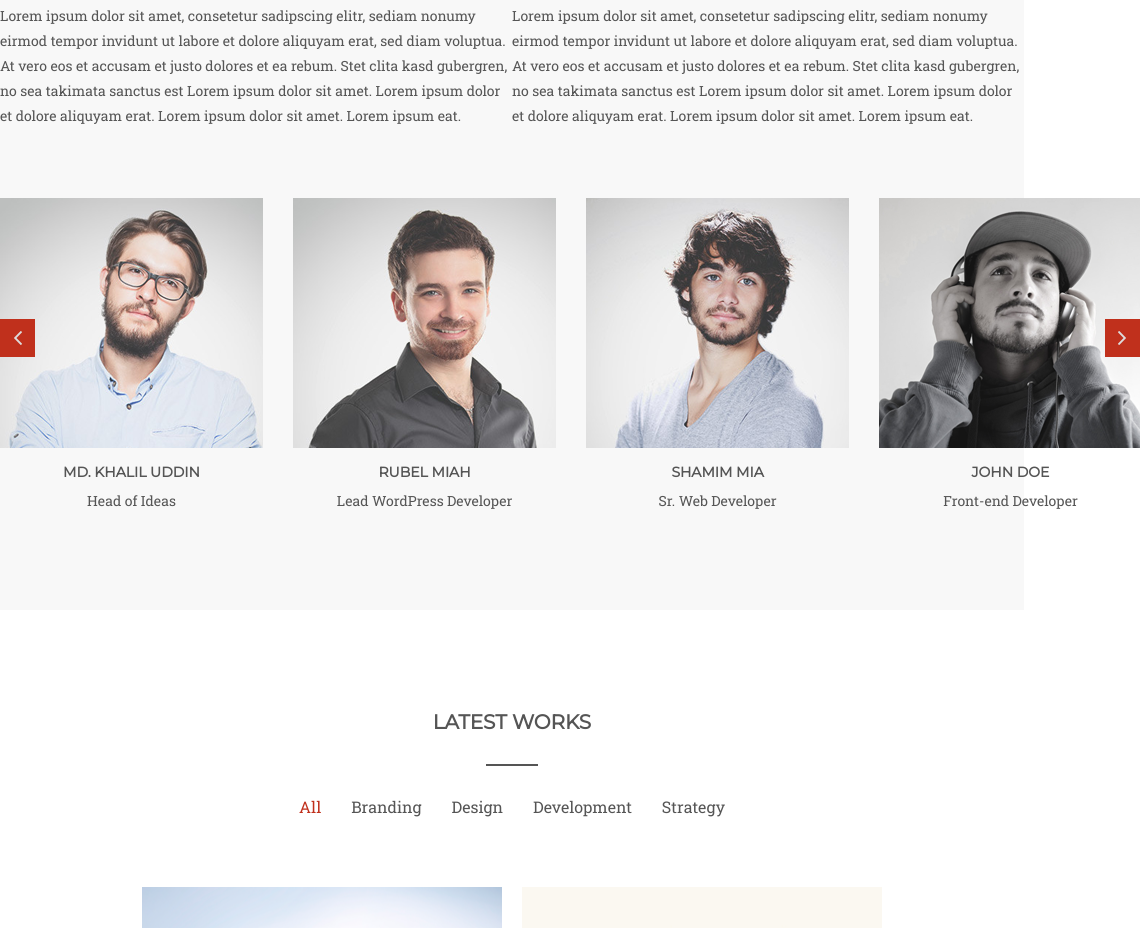
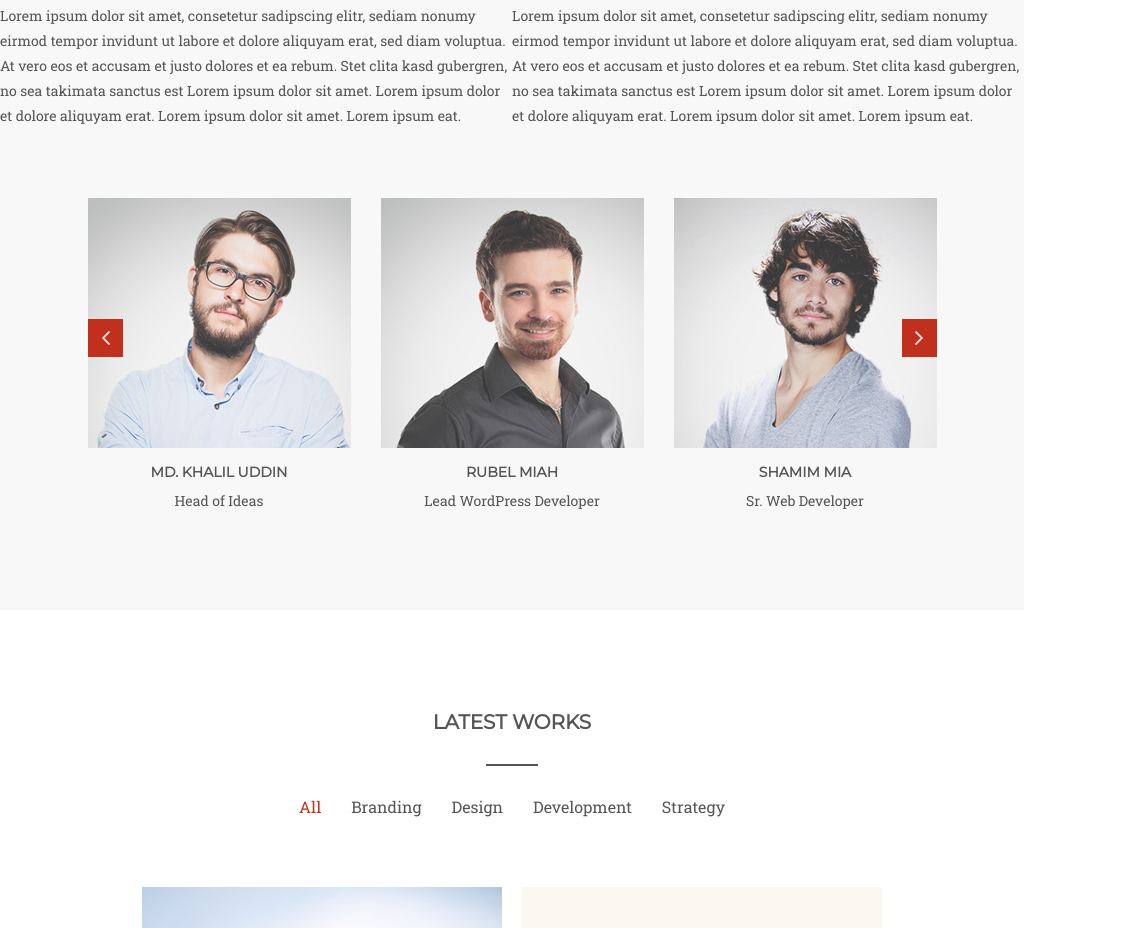
Before and after one commit to skuryat/startup, a plain HTML site: page index.html in a window 1024 px wide. Shown: the part 1716-2644 px from the top of the page, 1140 px wide, since content can reach past the window. Drawn offline with nearby package versions, Linux system fonts and the light colour scheme.

Commit message:
медиазапрос для галереи

```diff
--- a/index.html
+++ b/index.html
@@ -6,6 +6,7 @@
     <meta http-equiv="X-UA-Compatible" content="IE=edge">
     <title>StarUp</title>
     <link rel="stylesheet" type="text/css" media="screen" href="style.css" />
+    <link rel="stylesheet" media="screen, 3d-glasses, print and resolution > 90dpi" href="...">
     <link href="https://fonts.googleapis.com/css?family=Montserrat|Roboto+Slab" rel="stylesheet">
     <link rel="stylesheet" href="https://use.fontawesome.com/releases/v5.3.1/css/all.css" integrity="sha384-mzrmE5qonljUremFsqc01SB46JvROS7bZs3IO2EmfFsd15uHvIt+Y8vEf7N7fWAU" crossorigin="anonymous">
     <script src="https://ajax.googleapis.com/ajax/libs/jquery/3.1.0/jquery.min.js"></script>
@@ -345,8 +346,8 @@
                 <h5>Lorem ipsum dolor sit amet, consetetur sadipscing elitr amet</h5>
                 <div class="card_posts">
                     <article class="card_post">
-                       <div class="card_post_img">
-                        <img src="img/post1.png" alt="Статья">
+                        <div class="card_post_img">
+                            <img src="img/post1.png" alt="Статья">
                         </div>
                         <div class="card_post_info">
                             <div class="card_post_info_header">
@@ -366,8 +367,8 @@
                     </article>
 
                     <article class="card_post">
-                       <div class="card_post_img">
-                        <img src="img/post2.png" alt="Статья">
+                        <div class="card_post_img">
+                            <img src="img/post2.png" alt="Статья">
                         </div>
                         <div class="card_post_info">
                             <div class="card_post_info_header">
@@ -557,6 +558,12 @@
         //
         //});
 
+//        setInterval(function() {
+//            $('.about_us_card_inner').css({
+//                "transform": "translate(-300px)",
+//            })
+////            console.log("asd");
+//        }, 200);
 
     </script>
 
--- a/style.css
+++ b/style.css
@@ -102,7 +102,9 @@ header {
 .top_header_scrolled > div > nav > .header_menu > li > a {
     color: #fff;;
 }
-
+.top_header_scrolled > div > nav > .header_menu > li > a:hover {
+    color: #FF4500;;
+}
 .top_header h4 {
     font-size: 20px;
 }
@@ -265,7 +267,7 @@ header {
 }
 
 .about_us_gallery {
-    width: 1140px;
+    max-width: 1140px;
     overflow: hidden;
     position: relative;
 }
@@ -343,8 +345,9 @@ header {
 
 
 .about_us_card {
-    width: 263px;
+    max-width: 263px;
     text-align: center;
+    border-right: 30px solid #f8f8f8;
 
 }
 
@@ -437,6 +440,18 @@ header {
 .about_us_card_img:hover .card_social:nth-child(4) {
 /*    transition: transform .2s ease-in 0.19s;*/
     transition-delay: 0.16s;
+}
+@media (min-width : 320px) and (max-width : 1024px){
+.about_us_gallery {
+        max-width: 263px;
+        margin: 0 auto;
+}
+}
+@media (max-width : 1140px) and (min-width : 1024px){
+    .about_us_gallery {
+        max-width: 849px;
+        margin: 0 auto;
+}
 }
 
 /*Последние работы*/
@@ -777,10 +792,20 @@ input[id="Development"]:checked ~ .card_works > div.Development {
     width: 300%;
     transition: all 0.5s;
     animation-name: blink;
-
+     animation: 4s linear infinite alternate;
 
 }
-
+@keyframes .blink{
+  0%{
+    left:0px;
+  }
+  50%{
+    left:-400px;
+  }
+  100%{
+    left:-800px;
+  }
+}
 #btn1:checked ~ .clients_slider_inner .clients_slider {
     transform: translate(0);
 }
```
